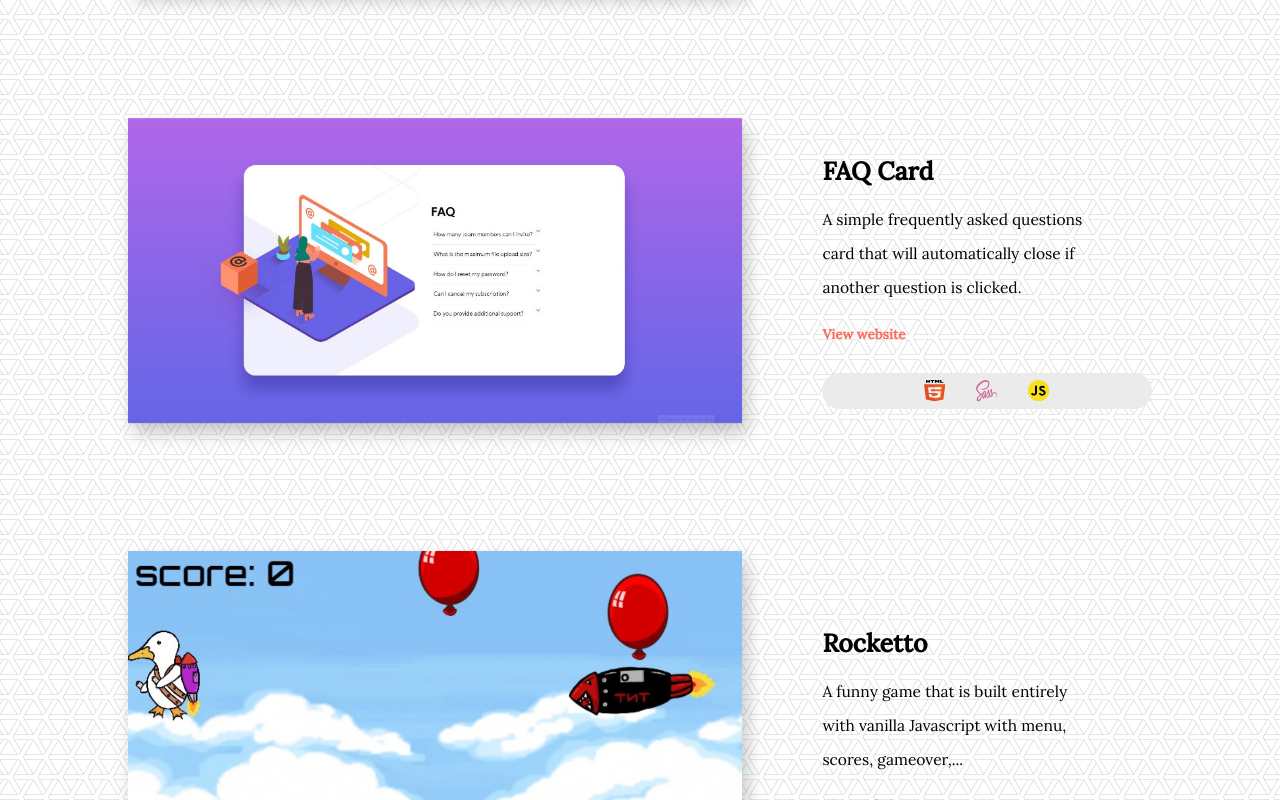
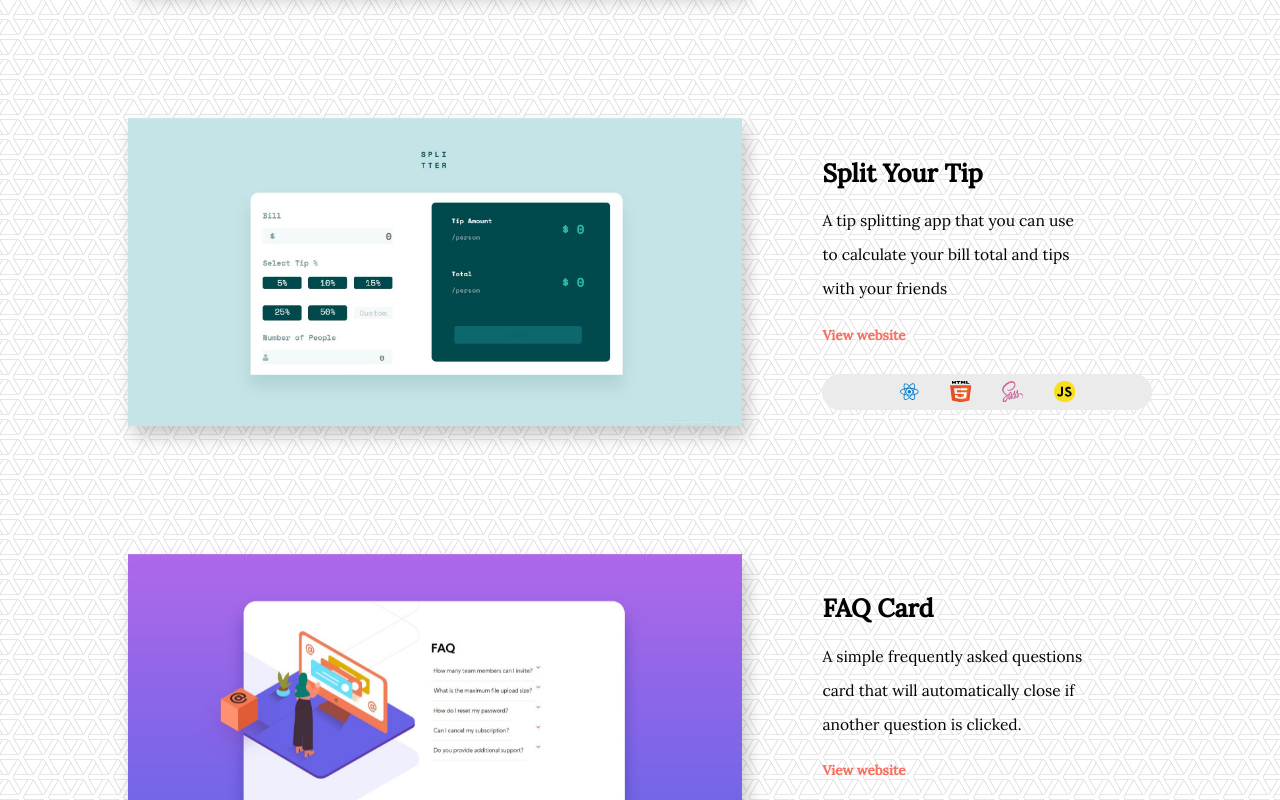
Before and after one commit to anhduy1202/anhduy1202.github.io, a React (Create React App) app: page / in a window 1280 px wide. Shown: the part 1260-2060 px from the top of the page. Built offline with nearby package versions, Linux system fonts and the light colour scheme.

Commit message:
Adding new project
Split your Tip

```diff
--- a/src/projectData.js
+++ b/src/projectData.js
@@ -3,6 +3,7 @@ import faqCard from './images/faq.jpg';
 import Rocketto from './images/rocketto.jpg';
 import reviewSection from './images/review section.jpg';
 import baseApparel from './images/baseapparel.jpg';
+import splitTip from './images/tipsplit.jpg'
 import jsIcon from './icon/js-icon-mobile.svg';
 import reactIcon from './icon/React-icon-mobile.svg';
 import htmlIcon from './icon/html-icon-mobile.svg';
@@ -24,6 +25,15 @@ export const projects = [
     },
     {
         id: 2,
+        name: "Split Your Tip",
+        image: splitTip,
+        languages:  [reactIcon, htmlIcon, sassIcon, jsIcon],
+        type: "frontend",
+        content: "A tip splitting app that you can use to calculate your bill total and tips with your friends",
+        link: "https://splityourtip.netlify.app"
+    },
+    {
+        id: 3,
         name: "FAQ Card",
         image: faqCard,
         languages: [htmlIcon, sassIcon, jsIcon],
@@ -33,10 +43,10 @@ export const projects = [
 
     },
     {
-        id: 3,
+        id: 4,
         name: "Rocketto",
         image: Rocketto,
-        languages: [htmlIcon,jsIcon],
+        languages: [htmlIcon, jsIcon],
         type: "frontend",
         content: "A funny game that is built entirely with vanilla Javascript with menu, scores, gameover,...",
         link: "https://rocketto.netlify.app"
@@ -44,20 +54,20 @@ export const projects = [
 
     },
     {
-        id: 4,
+        id: 5,
         name: "Review Section",
         image: reviewSection,
-        languages: [htmlIcon,cssIcon],
+        languages: [htmlIcon, cssIcon],
         type: "frontend",
         content: "A simple review section website that utilizes CSS Grid & CSS Flexbox to display the reviews.",
         link: "https://review-section-grid.netlify.app/"
     },
 
     {
-        id: 5,
+        id: 6,
         name: "Base Apparel",
         image: baseApparel,
-        languages: [htmlIcon,cssIcon,jsIcon],
+        languages: [htmlIcon, cssIcon, jsIcon],
         type: "frontend",
         content: "A simple landing page that has email verification feature to avoid invalid emails, untyped emails.",
         link: "https://apparel-email.netlify.app"
@@ -68,4 +78,5 @@ export const projects = [
 
 
 
+
 ]
```
Also changed, not shown: src/images/tipsplit.jpg (added). Lines whose indentation alone changed are shown as unchanged.
